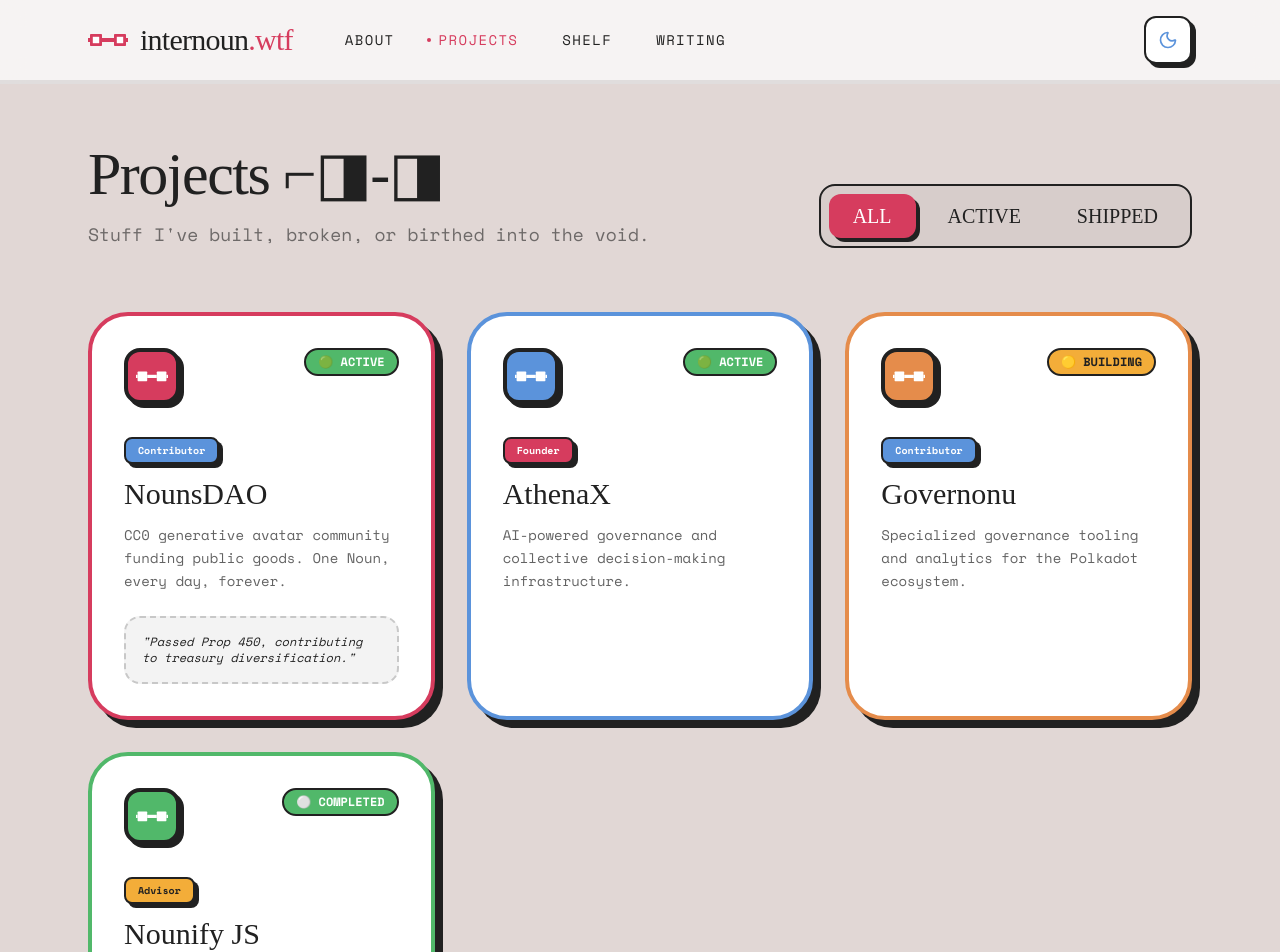
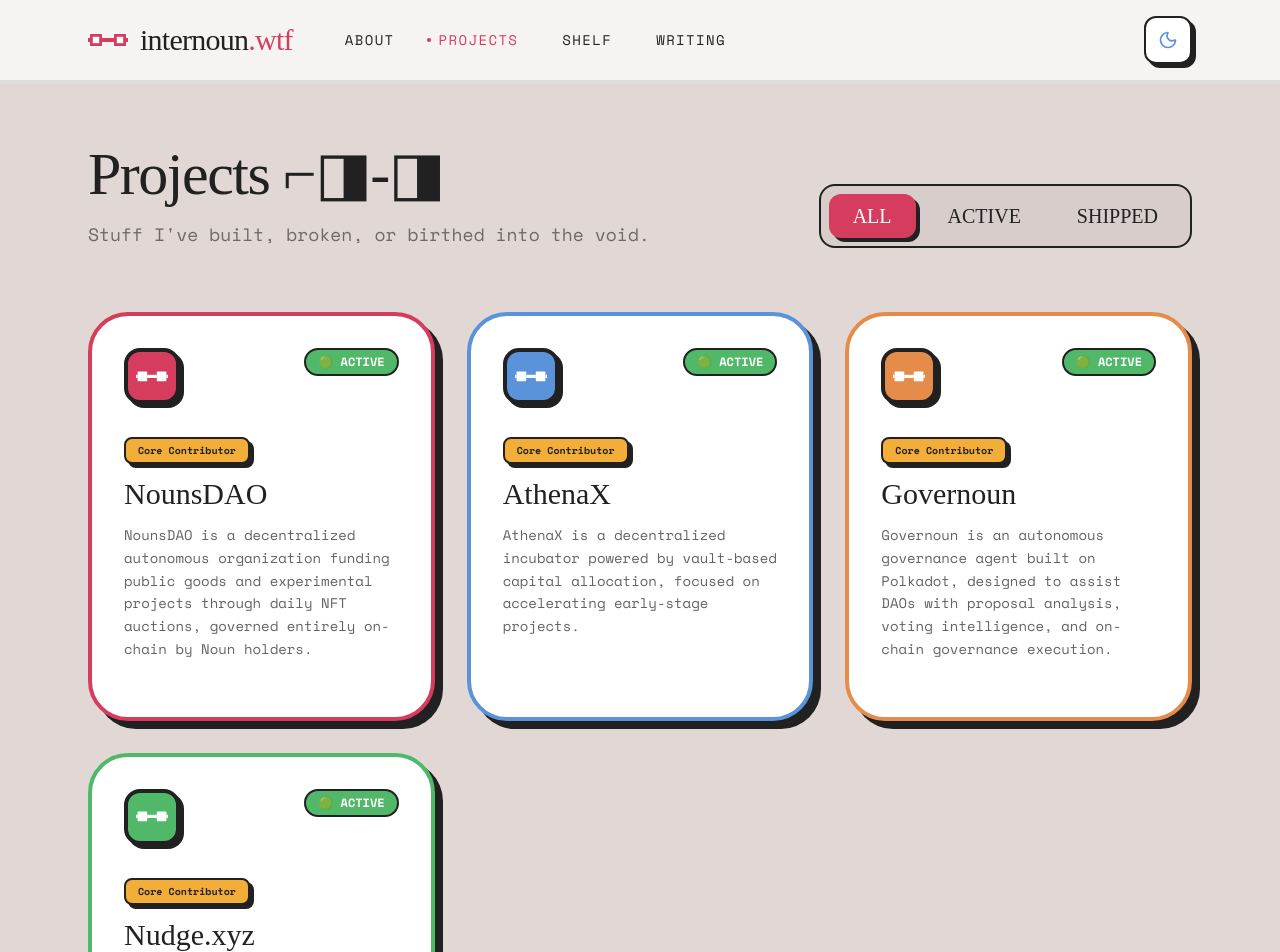
Before and after one commit to ctycho-dev/nouns-spa, a React (Vite) app: page /projects in a window 1280 px wide. Shown: the top 952 px of the page. Built offline with nearby package versions, Linux system fonts and the light colour scheme; a web font is replaced by a local one.

Commit message:
fix: Update project content

```diff
--- a/src/data/projects.ts
+++ b/src/data/projects.ts
@@ -1,49 +1,56 @@
-const PROJECTS = [
+type Project = {
+  id: number;
+  name: string;
+  role: "Founder" | "Core Contributor" | "Contributor" | "Advisor";
+  description: string;
+  highlight?: string;
+  status: "Active" | "Building" | "Completed";
+  color: string; // Hex color code
+  link: string;
+};
+
+const PROJECTS: Project[] = [
   {
     id: 1,
-    name: 'NounsDAO',
-    role: 'Governance Participant',
-    roleType: 'Contributor', // blue
-    description: 'CC0 generative avatar community funding public goods. One Noun, every day, forever.',
-    highlight: 'Passed Prop 450, contributing to treasury diversification.',
-    status: 'Active',
-    category: 'ACTIVE',
-    accent: '#D63C5E', // Nouns Red
-    link: '#'
+    name: "NounsDAO",
+    role: "Core Contributor",
+    description:
+      "NounsDAO is a decentralized autonomous organization funding public goods and experimental projects through daily NFT auctions, governed entirely on-chain by Noun holders.",
+    // highlight: 'Passed Prop 450, contributing to treasury diversification.',
+    status: "Active",
+    color: "#D63C5E",
+    link: "https://nouns.wtf",
   },
   {
     id: 2,
-    name: 'AthenaX',
-    role: 'Founder',
-    roleType: 'Founder', // red
-    description: 'AI-powered governance and collective decision-making infrastructure.',
-    status: 'Active',
-    category: 'ACTIVE',
-    accent: '#5B93DB', // Nouns Blue
-    link: '#'
+    name: "AthenaX",
+    role: "Core Contributor",
+    description:
+      "AthenaX is a decentralized incubator powered by vault-based capital allocation, focused on accelerating early-stage projects.",
+    status: "Active",
+    color: "#5B93DB",
+    link: "https://athenax.co",
   },
   {
     id: 3,
-    name: 'Governonu',
-    role: 'Lead Builder',
-    roleType: 'Contributor', // blue
-    description: 'Specialized governance tooling and analytics for the Polkadot ecosystem.',
-    status: 'Building',
-    category: 'ACTIVE',
-    accent: '#E58C4B', // Nouns Orange
-    link: '#'
+    name: "Governoun",
+    role: "Core Contributor",
+    description:
+      "Governoun is an autonomous governance agent built on Polkadot, designed to assist DAOs with proposal analysis, voting intelligence, and on-chain governance execution.",
+    status: "Active",
+    color: "#E58C4B",
+    link: "https://forum.polkadot.network/t/decentralized-voices-cohort-5-application-light-track-governoun-ai-governance-agent/14335/5?u=internoun",
   },
   {
     id: 4,
-    name: 'Nounify JS',
-    role: 'Advisor',
-    roleType: 'Advisor', // yellow
-    description: 'A lightweight library for generating Noun-style avatars in-browser.',
-    status: 'Completed',
-    category: 'SHIPPED',
-    accent: '#51B86A', // Nouns Green
-    link: '#'
-  }
+    name: "Nudge.xyz",
+    role: "Core Contributor",
+    description:
+      "Nudge.xyz is a reallocation network where users earn rewards by shifting their assets, liquidity, and activity to high-value opportunities, and protocols can incentivize desired on-chain behavior.",
+    status: "Active",
+    color: "#51B86A",
+    link: "https://nudge.xyz",
+  },
 ];
 
 export default PROJECTS;
--- a/src/pages/ProjectsPage.tsx
+++ b/src/pages/ProjectsPage.tsx
@@ -6,7 +6,7 @@
   const [projectFilter, setProjectFilter] = useState("ALL");
 
   const filteredProjects = PROJECTS.filter(
-    (p) => projectFilter === "ALL" || p.category === projectFilter
+    (p) => projectFilter === "ALL" || p.status.toUpperCase() === projectFilter
   );
 
   return (
@@ -42,13 +42,13 @@
           <a
             href={project.link}
             key={project.id}
-            style={{ borderColor: project.accent }}
+            style={{ borderColor: project.color }}
             className="group block p-8 bg-white dark:bg-zinc-900 rounded-[2.5rem] border-4 shadow-nouns hover:-translate-y-2 transition-all duration-300"
           >
             <div className="flex justify-between items-start mb-8">
               <div
                 className="w-14 h-14 rounded-2xl flex items-center justify-center border-4 border-charcoal shadow-nouns-sm"
-                style={{ backgroundColor: project.accent }}
+                style={{ backgroundColor: project.color }}
               >
                 <Noggles className="w-8 text-white" />
               </div>
@@ -70,14 +70,14 @@
 
             <span
               className={`inline-block mb-3 px-3 py-1 rounded-lg font-mono text-[10px] font-bold text-white border-2 border-charcoal shadow-nouns-sm ${
-                project.roleType === "Founder"
+                project.role === "Founder"
                   ? "bg-nouns-red"
-                  : project.roleType === "Contributor"
+                  : project.role === "Contributor"
                   ? "bg-nouns-blue"
                   : "bg-nouns-yellow text-charcoal"
               }`}
             >
-              {project.roleType}
+              {project.role}
             </span>
 
             <h3 className="font-heading text-3xl mb-3">{project.name}</h3>
```
